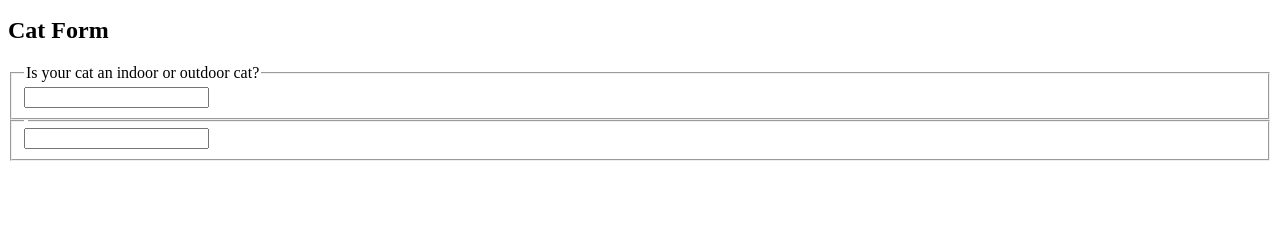
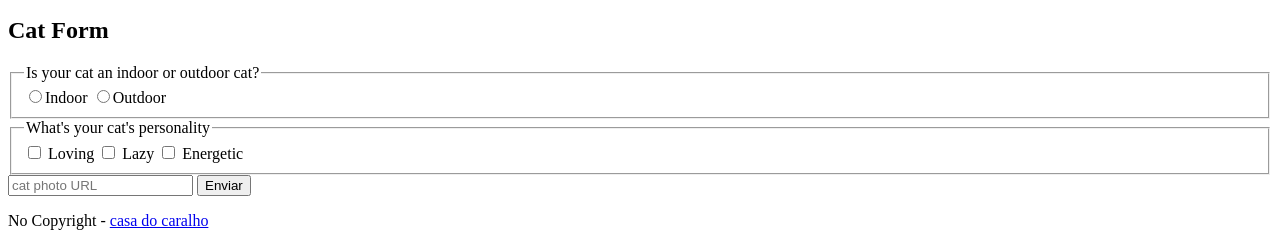
Before and after one commit to naveganth/MDN, a plain HTML site: page MDN/CatAPP.html in a window 1280 px wide. Shown: the part 1419-1665 px from the top of the page. Before the commit the page ends 1588 px from the top, so only its background shows below. Drawn offline with Linux system fonts and the light colour scheme.

Commit message:
Curso 1 - Completo

```diff
--- a/MDN/CatAPP.html
+++ b/MDN/CatAPP.html
@@ -52,21 +52,41 @@
 
             <section>
                 <h2>Cat Form</h2>
+                <form action="https://freecatphotoapp.com/submit-cat-photo">
                     <fieldset>
                         <legend>Is your cat an indoor or outdoor cat?</legend>
-                    <input>
+                        <label><input id="Indoor" value="Indoor" type="radio"
+                                name="indoor-outdoor">Indoor</label>
+                        <label><input id="Outdoor" value="Outdoor" type="radio"
+                                name="indoor-outdoor">Outdoor</label>
                     </fieldset>
 
                     <fieldset>
-                    <legend></legend>
-                    <input>
+                        <legend>What's your cat's personality</legend>
+
+                        <input value="Loving" name="personality"
+                            id="Loving" type="checkbox"> <label
+                            for="Loving">Loving</label>
+                        <input value="Lazy" name="personality" id="Lazy"
+                            type="checkbox"> <label for="Lazy">Lazy</label>
+                        <input value="Energetic" name="personality"
+                            id="Energetic"
+                            type="checkbox"> <label
+                            for="Energetic">Energetic</label>
+
                     </fieldset>
-
+                    <input type="text" name="catphototurl"
+                        placeholder="cat photo URL" required>
+                    <button type="submit">Enviar</button>
                 </section>
 
             </main>
             <footer>
+                <p>No Copyright - <a
+                        href="https://pbs.twimg.com/media/CQmU_v5UsAA4vmh.jpg">casa
+                        do caralho</a>
 
+                </p>
             </footer>
         </body>
 
```
Lines whose indentation alone changed are shown as unchanged.
